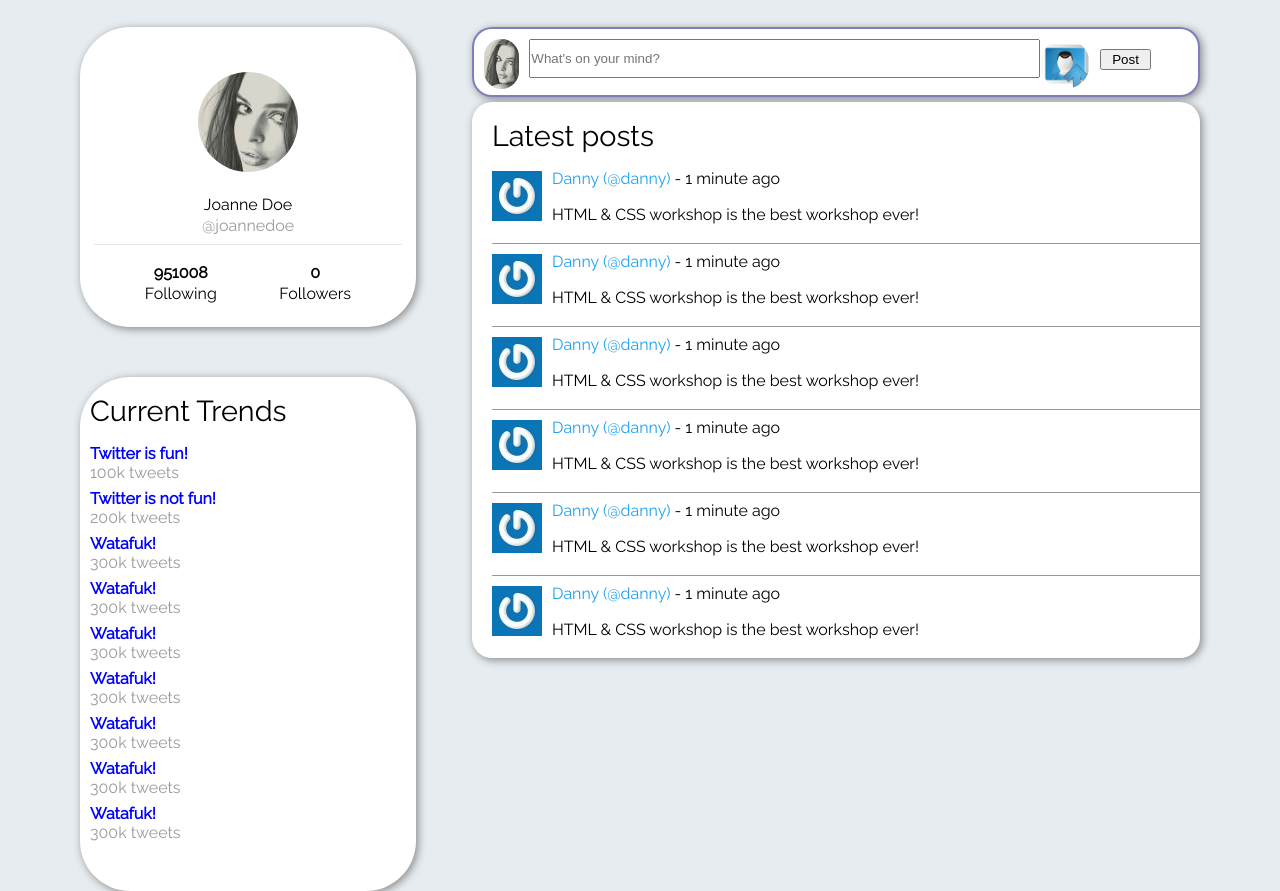
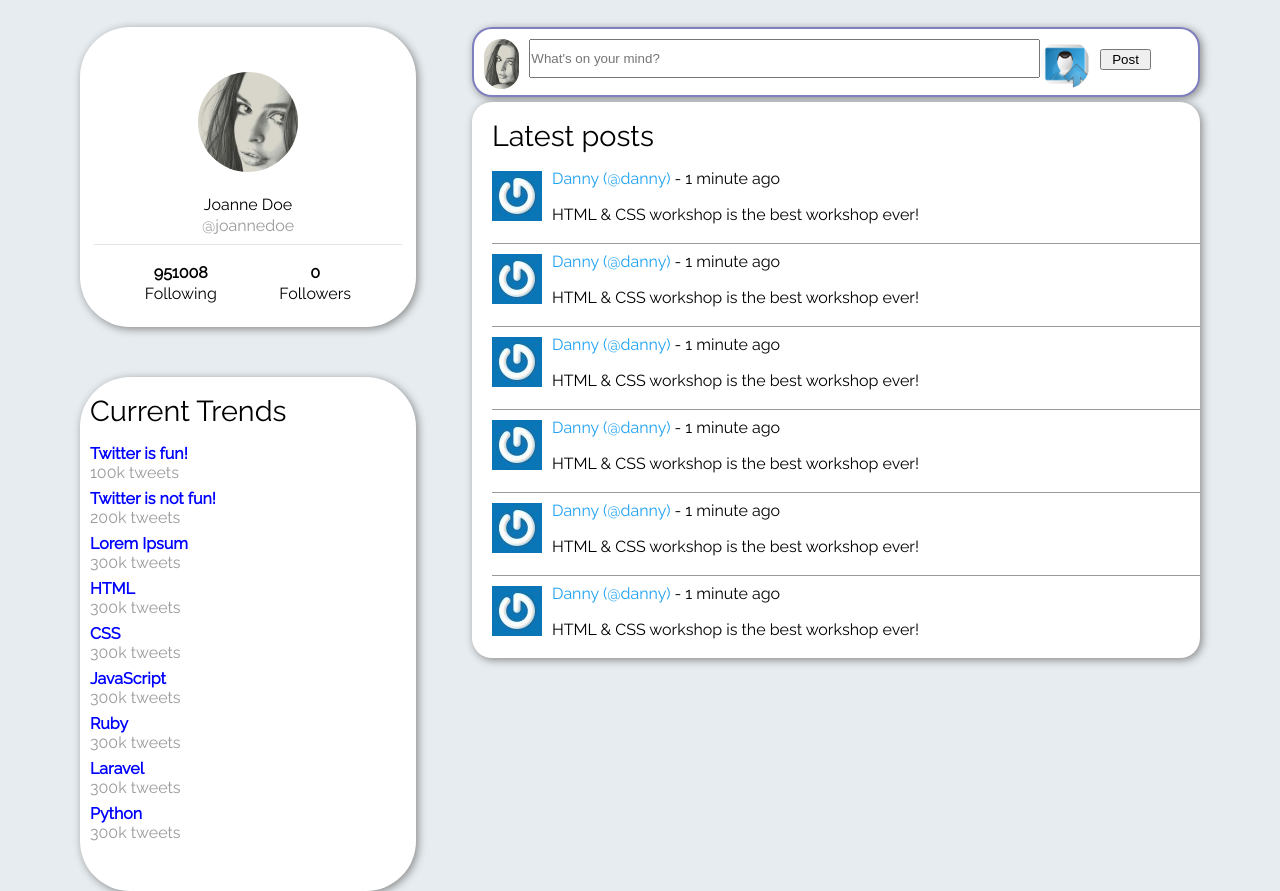
Before and after one commit to dannyongtey/webdevworkshop, a plain HTML site: page index.html in a window 1280 px wide. Shown: the part 53-944 px from the top of the page. Drawn offline with Linux system fonts and the light colour scheme.

Commit message:
Modify text

```diff
--- a/index.html
+++ b/index.html
@@ -42,13 +42,13 @@
 					<li>
 						<a href="#"><span class ="trend-title">Twitter is fun!</span> 100k tweets</a></li>
 					<li><a href="#"><span class ="trend-title">Twitter is not fun! </span> 200k tweets</a></li>
-					<li><a href="#"><span class ="trend-title">Watafuk! </span> 300k tweets</a></li>
-					<li><a href="#"><span class ="trend-title">Watafuk! </span> 300k tweets</a></li>
-					<li><a href="#"><span class ="trend-title">Watafuk! </span> 300k tweets</a></li>
-					<li><a href="#"><span class ="trend-title">Watafuk! </span> 300k tweets</a></li>
-					<li><a href="#"><span class ="trend-title">Watafuk! </span> 300k tweets</a></li>
-					<li><a href="#"><span class ="trend-title">Watafuk! </span> 300k tweets</a></li>
-					<li><a href="#"><span class ="trend-title">Watafuk! </span> 300k tweets</a></li>
+					<li><a href="#"><span class ="trend-title">Lorem Ipsum </span> 300k tweets</a></li>
+					<li><a href="#"><span class ="trend-title">HTML </span> 300k tweets</a></li>
+					<li><a href="#"><span class ="trend-title">CSS </span> 300k tweets</a></li>
+					<li><a href="#"><span class ="trend-title">JavaScript </span> 300k tweets</a></li>
+					<li><a href="#"><span class ="trend-title">Ruby </span> 300k tweets</a></li>
+					<li><a href="#"><span class ="trend-title">Laravel </span> 300k tweets</a></li>
+					<li><a href="#"><span class ="trend-title">Python </span> 300k tweets</a></li>
 				</ul>
 			</section>
 		</div>
```
Also changed, not shown: post.html (+1 -1 lines).
